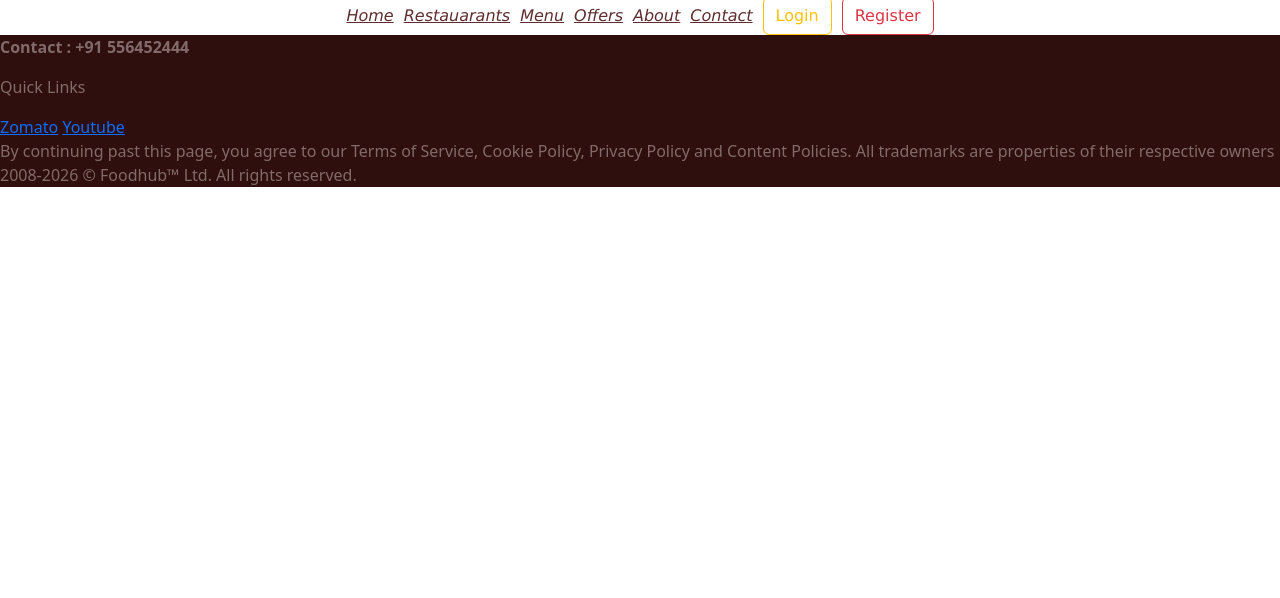
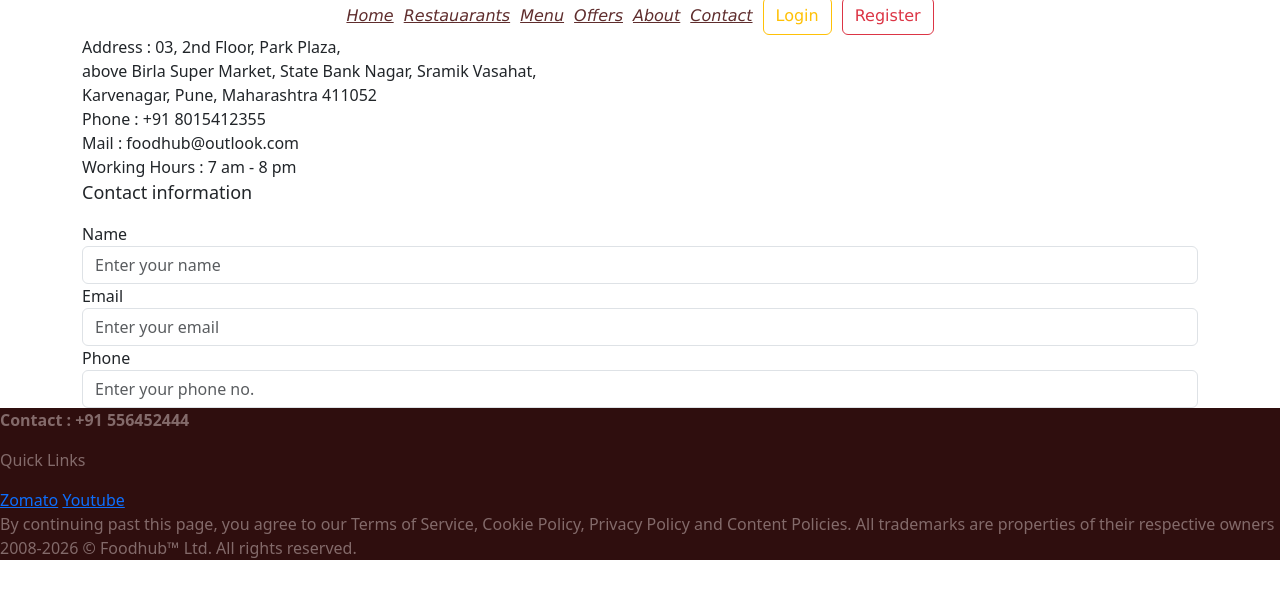
Before and after one commit to nehakule29/TKA-FrontEnd, a plain HTML site: page FoodHub/contact.html in a window 1280 px wide. Shown: the part 136-734 px from the top of the page. Drawn offline with nearby package versions, Linux system fonts and the light colour scheme.

Commit message:
new changes added

```diff
--- a/FoodHub/contact.html
+++ b/FoodHub/contact.html
@@ -49,7 +49,7 @@
         </section>
         <nav class="menu">
             <a href="index.html">Home</a>
-            <a href="restauarants.html">Restauarants</a>
+            <a href="restaurants.html">Restauarants</a>
             <a href="menu.html">Menu</a>
             <a href="offers.html">Offers</a>
             <a href="about.html">About</a>
@@ -62,10 +62,27 @@
     </header>
     <main class="container">
         <section class="Left">
+            Address : 03, 2nd Floor, Park Plaza,<br>
+            above Birla Super Market, State Bank Nagar, Sramik Vasahat,<br>
+            Karvenagar, Pune, Maharashtra 411052<br>
+            Phone : +91 8015412355<br>
+            Mail : foodhub@outlook.com<br>
+            Working Hours : 7 am - 8 pm
 
         </section>
         <section class="right">
+            <p style="text-shadow: yellow;font-size: large;">Contact information</p>
+            <form>
+                <label for="name">Name</label>
+                <input type="text" class="form-control" placeholder="Enter your name" aria-label="Username" aria-describedby="basic-addon1" id="name">
+                <label for="email">Email</label>
+                <input type="text" class="form-control" placeholder="Enter your email" aria-label="Username" aria-describedby="basic-addon1" id="email">
+                <label for="phone">Phone</label>
+                <input type="tel" class="form-control" placeholder="Enter your phone no." aria-label="Username" aria-describedby="basic-addon1" id="phone" pattern="">
 
+
+
+            </form>
         </section>
 
     </main>
```
Also changed, not shown: FoodHub/about.html (+1 -1 lines), FoodHub/index.html (+1 -1 lines), FoodHub/menu.html (+1 -1 lines), FoodHub/offers.html (+1 -1 lines), FoodHub/restaurants.html (+1 -1 lines).
